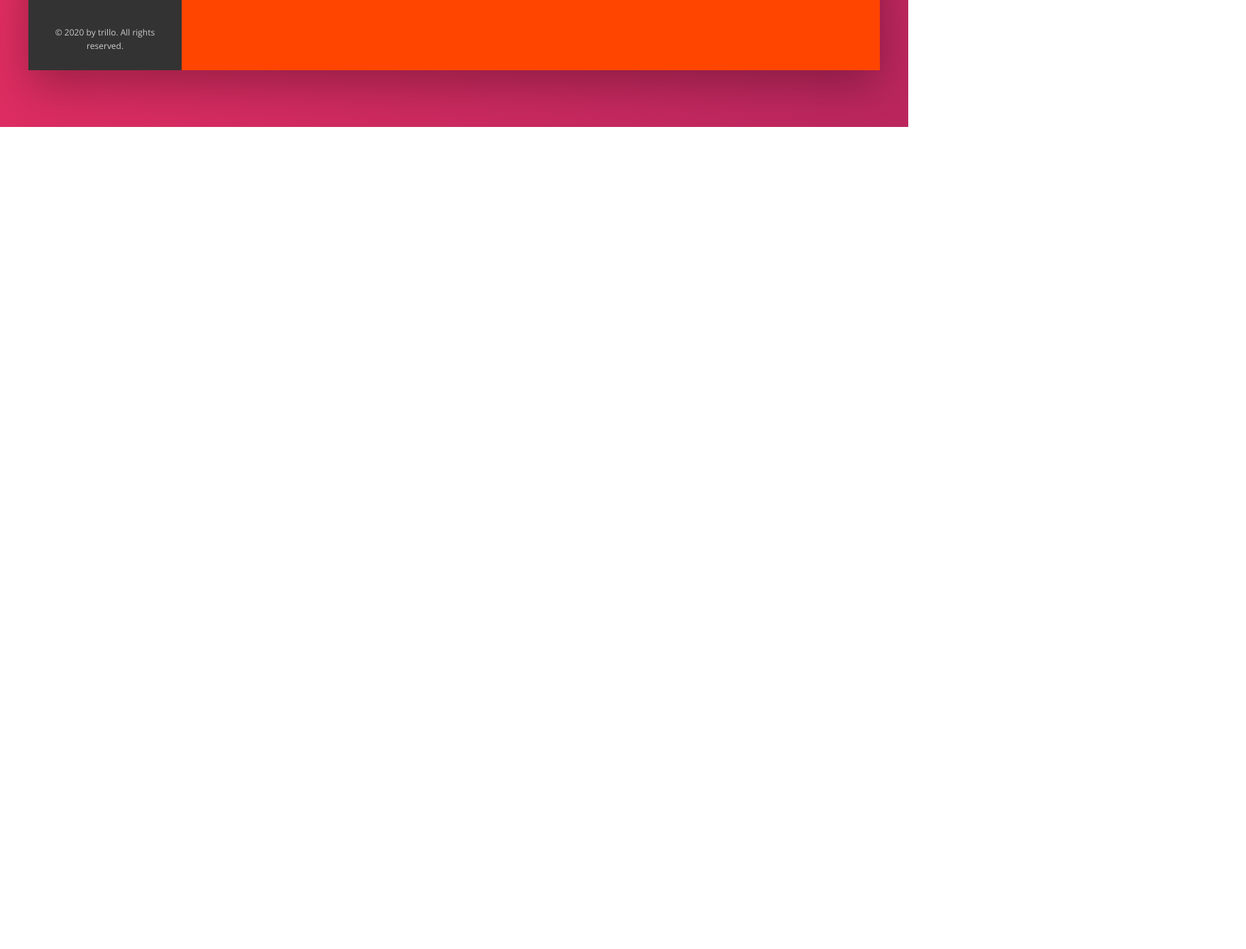
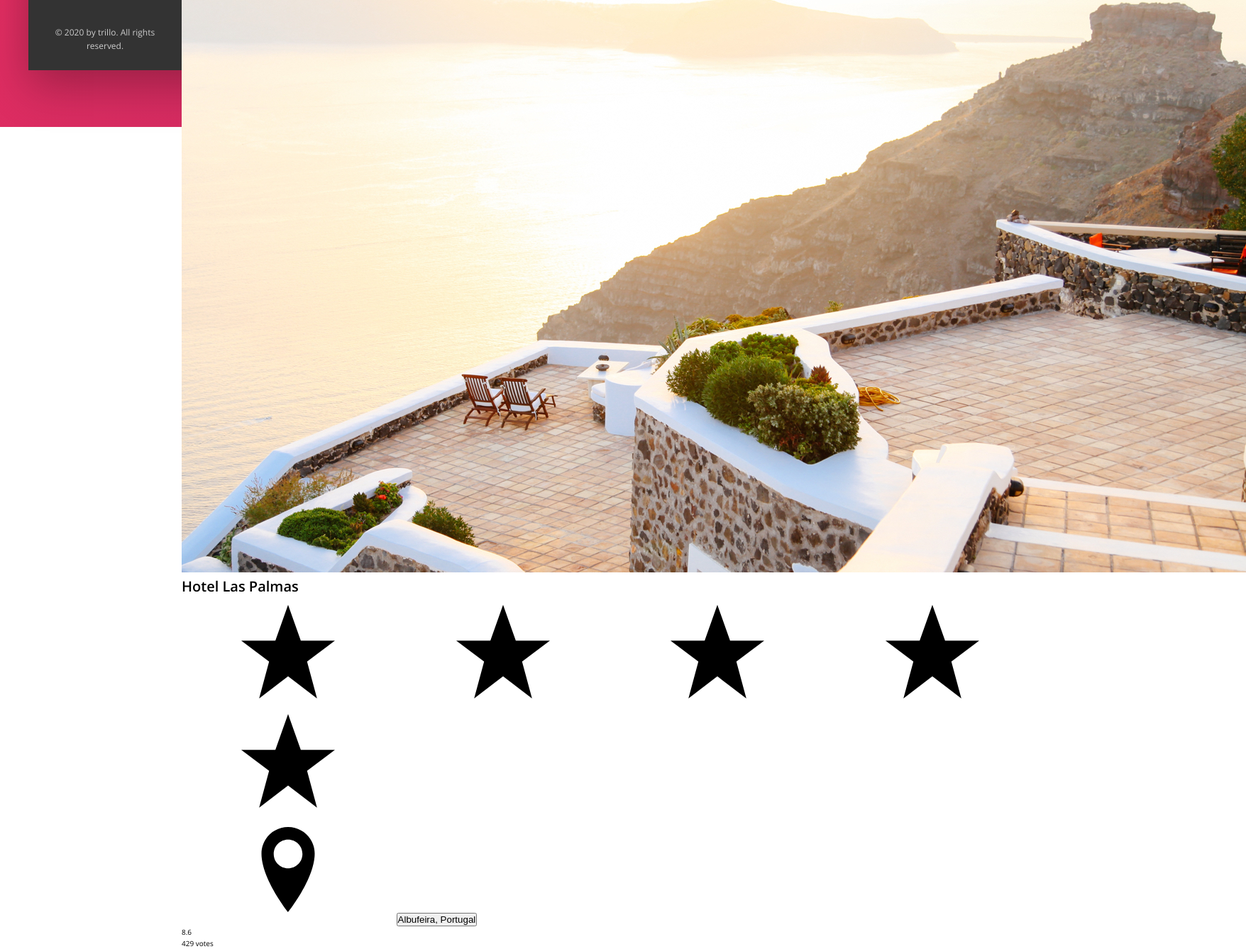
Before and after one commit to darkside550/Trillo, a website: page index.html in a window 1280 px wide. Shown: the part 851-2189 px from the top of the page at 71% size, 1756 px wide, since content can reach past the window. Before the commit the page ends 1030 px from the top, so only its background shows below. Drawn offline with nearby package versions, Linux system fonts and the light colour scheme.

Commit message:
Added hotel overview section

```diff
--- a/index.html
+++ b/index.html
@@ -95,7 +95,53 @@
             </nav>
 
             <main class="hotel-view">
-                hotel-view
+                <div class="gallery">
+                    <figure class="gallery__item">
+                        <img src="img/hotel-1.jpg" alt="photo of hotel-1" class="gallery__photo">
+                    </figure>
+                    <figure class="gallery__item">
+                        <img src="img/hotel-2.jpg" alt="photo of hotel-2" class="gallery__photo">
+                    </figure>
+                    <figure class="gallery__item">
+                        <img src="img/hotel-3.jpg" alt="photo of hotel-3" class="gallery__photo">
+                    </figure>
+                </div>
+
+                <div class="overview">
+                    <h1 class="overview__heading">
+                        Hotel Las Palmas
+                    </h1>
+                    <div class="overview__stars">
+                        <svg class="overview__icon-star">
+                            <use xlink:href="img/sprite.svg#icon-star"></use>
+                        </svg>
+                        <svg class="overview__icon-star">
+                            <use xlink:href="img/sprite.svg#icon-star"></use>
+                        </svg>
+                        <svg class="overview__icon-star">
+                            <use xlink:href="img/sprite.svg#icon-star"></use>
+                        </svg>
+                        <svg class="overview__icon-star">
+                            <use xlink:href="img/sprite.svg#icon-star"></use>
+                        </svg>
+                        <svg class="overview__icon-star">
+                            <use xlink:href="img/sprite.svg#icon-star"></use>
+                        </svg>
+                    </div>
+
+                    <div class="overview__location">
+                        <svg class="overview__icon-location">
+                            <use xlink:href="img/sprite.svg#icon-location-pin"></use>
+                        </svg>
+                        <button class="btn-inline">Albufeira, Portugal</button>
+                    </div>
+
+                    <div class="overview__rating">
+                        <div class="overview__rating-average">8.6</div>
+                        <div class="overview__rating-count">429 votes</div>
+                    </div>
+                </div>
+
             </main>
         </div>
     </div>
```
